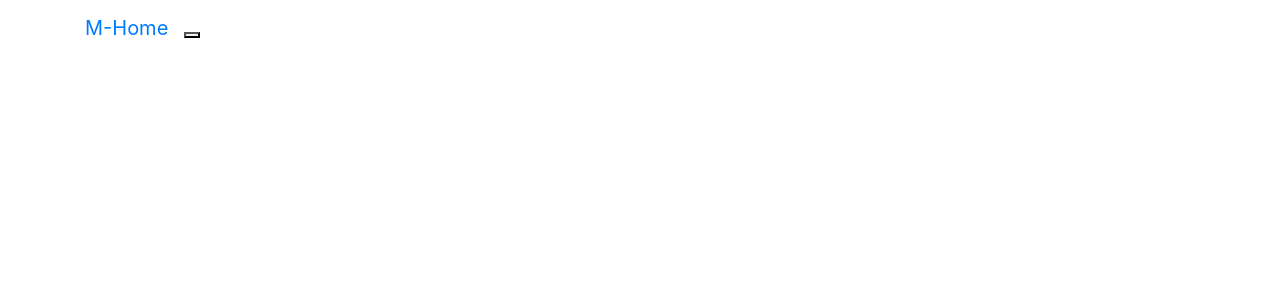
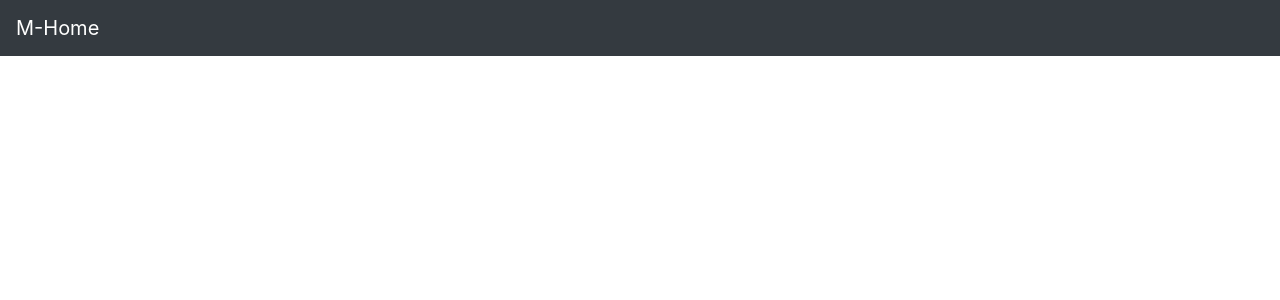
Before and after one commit to maheshkkolla/M-Home, a React app in the folder app/: page / in a window 1280 px wide. Shown: the top 300 px of the page. Built offline with nearby package versions, Linux system fonts and the light colour scheme.

Commit message:
Remove react-bootstrap and added reactstrap which supports bootstrap 4

```diff
--- a/app/config/webpack.config.dev.js
+++ b/app/config/webpack.config.dev.js
@@ -253,6 +253,10 @@ module.exports = {
     // https://github.com/jmblog/how-to-optimize-momentjs-with-webpack
     // You can remove this if you don't use Moment.js:
     new webpack.IgnorePlugin(/^\.\/locale$/, /moment$/),
+    new webpack.ProvidePlugin({
+      $: "jquery",
+      jQuery: "jquery"
+    })
   ],
   // Some libraries import Node modules but don't use them in the browser.
   // Tell Webpack to provide empty mocks for them so importing them works.
--- a/app/config/webpack.config.prod.js
+++ b/app/config/webpack.config.prod.js
@@ -231,7 +231,7 @@ module.exports = {
             // it's runtime that would otherwise processed through "file" loader.
             // Also exclude `html` and `json` extensions so they get processed
             // by webpacks internal loaders.
-            exclude: [/\.(js|jsx|mjs)$/, /\.html$/, /\.json$/],
+            exclude: [/\.(js|jsx|mjs)$/, /\.html$/, /\.json$/, /\.scss$/],
             options: {
               name: 'static/media/[name].[hash:8].[ext]',
             },
@@ -338,6 +338,10 @@ module.exports = {
     // https://github.com/jmblog/how-to-optimize-momentjs-with-webpack
     // You can remove this if you don't use Moment.js:
     new webpack.IgnorePlugin(/^\.\/locale$/, /moment$/),
+    new webpack.ProvidePlugin({
+      $: "jquery",
+      jQuery: "jquery"
+    })
   ],
   // Some libraries import Node modules but don't use them in the browser.
   // Tell Webpack to provide empty mocks for them so importing them works.
--- a/app/package.json
+++ b/app/package.json
@@ -35,9 +35,9 @@
     "promise": "8.0.1",
     "raf": "3.4.0",
     "react": "^16.4.2",
-    "react-bootstrap": "^0.32.1",
     "react-dev-utils": "^5.0.1",
     "react-dom": "^16.4.2",
+    "reactstrap": "^6.3.1",
     "resolve": "1.6.0",
     "sw-precache-webpack-plugin": "0.11.4",
     "url-loader": "0.6.2",
--- a/app/src/components/App.scss
+++ b/app/src/components/App.scss
@@ -1,5 +1,3 @@
-@import "~bootstrap/scss/bootstrap";
-
 .App {
   text-align: center;
 }
--- a/app/src/components/navbar/NavigationBar.js
+++ b/app/src/components/navbar/NavigationBar.js
@@ -1,16 +1,12 @@
 import React from "react";
-import {Navbar} from "react-bootstrap";
+import { Navbar, NavbarBrand } from 'reactstrap';
 
 export default class NavigationBar extends React.Component {
+
   render() {
     return (
-      <Navbar inverse collapseOnSelect>
-        <Navbar.Header>
-          <Navbar.Brand>
-            <a href="#">M-Home</a>
-          </Navbar.Brand>
-          <Navbar.Toggle />
-        </Navbar.Header>
+      <Navbar color="dark" dark expand="md">
+        <NavbarBrand href="/">M-Home</NavbarBrand>
       </Navbar>
     );
   }
--- a/app/src/index.js
+++ b/app/src/index.js
@@ -4,6 +4,7 @@ import './index.css';
 import App from './components/App';
 import registerServiceWorker from './registerServiceWorker';
 import "bootstrap";
+import 'bootstrap/dist/css/bootstrap.min.css';
 
 ReactDOM.render(<App />, document.getElementById('root'));
 registerServiceWorker();
--- a/package.json
+++ b/package.json
@@ -8,7 +8,6 @@
     "heroku-postbuild": "cd app && npm install && npm install --only=dev --no-shrinkwrap && npm run build"
   },
   "dependencies": {
-    "bootstrap": "^4.1.3",
     "cookie-parser": "~1.4.3",
     "debug": "~2.6.9",
     "express": "~4.16.0",
```
Also changed, not shown: 1 other file (tests, documents, lock files or other folders).
